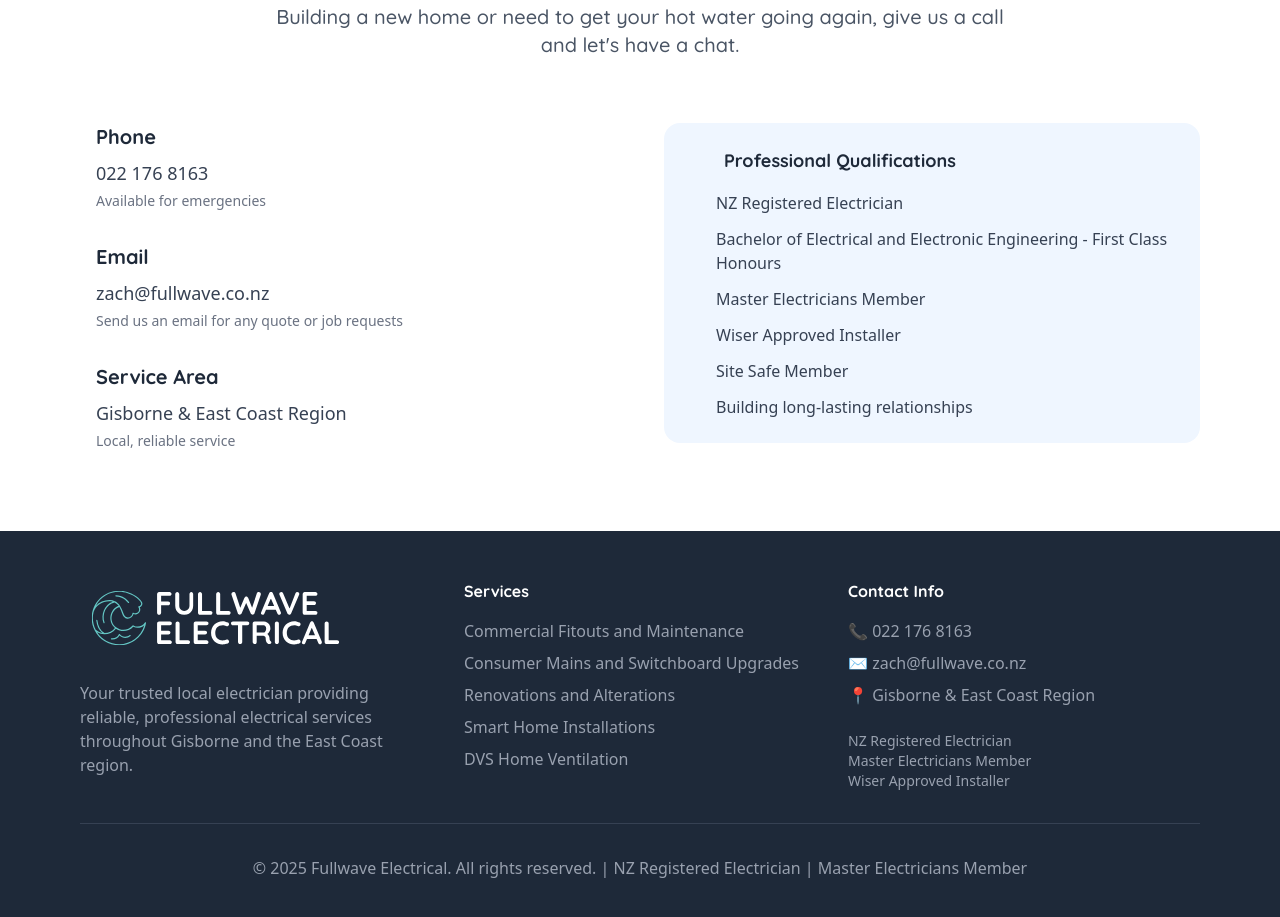
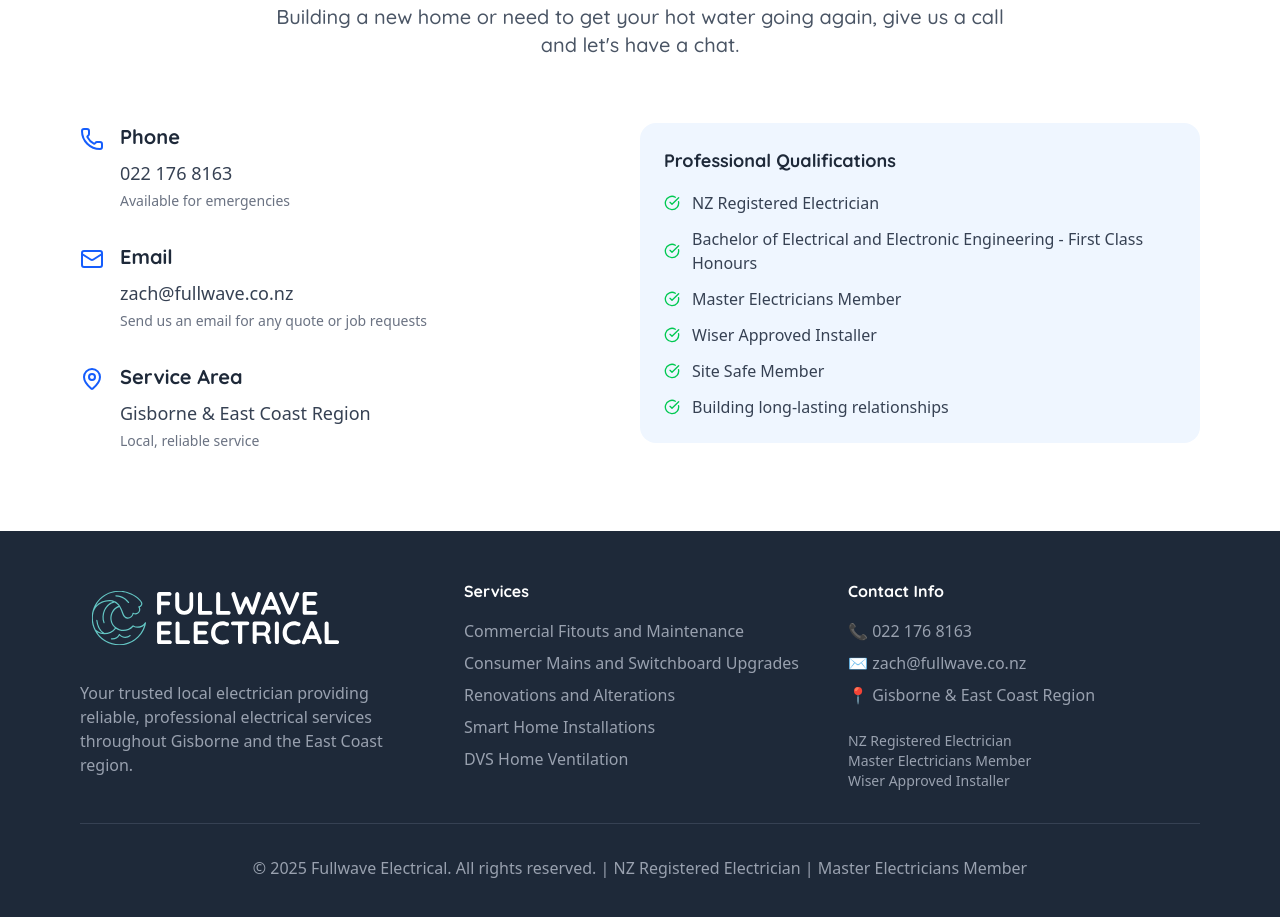
Before and after one commit to jamesmccann/fullwave.co.nz, a website: page index.html in a window 1280 px wide. Shown: the part 2737-3654 px from the top of the page. Drawn offline with nearby package versions, Linux system fonts and the light colour scheme.

Commit message:
fix icons

```diff
--- a/index.html
+++ b/index.html
@@ -112,7 +112,7 @@
                 <p class="quicksand-500 text-xl text-gray-600 max-w-3xl mx-auto">Building a new home or need to get your hot water going again, give us a call and let's have a chat.</p>
             </div>
 
-            <div class="grid md:grid-cols-2 gap-12">
+            <div class="grid md:grid-cols-2">
 							<div class="space-y-8">
 								<div class="flex items-start space-x-4">
 										<div class="flex-shrink-0 mt-1">
@@ -147,9 +147,8 @@
 						</div>
 							<div>
 									<div class="bg-blue-50 rounded-2xl p-6">
-										<div class="flex items-center space-x-3 mb-4">
-												<i data-lucide="award" class="w-6 h-6 text-blue-600"></i>
-												<h4 class="quicksand-700 text-gray-800 text-lg">Professional Qualifications</h4>
+										<div class="flex mb-4">
+											<h4 class="quicksand-700 text-gray-800 text-lg">Professional Qualifications</h4>
 										</div>
 										<ul class="space-y-3 text-gray-700">
 												<li class="flex items-center space-x-3">
@@ -220,6 +219,8 @@
     </footer>
 
     <script>
+				lucide.createIcons();
+
         // Smooth scrolling for navigation links
         document.querySelectorAll('a[href^="#"]').forEach(anchor => {
             anchor.addEventListener('click', function (e) {
@@ -233,9 +234,7 @@
                 }
             });
         });
-    </script>
 
-		<script>
         // Rotating logo with scroll effects
         const logo = document.getElementById('rotating-logo');
 
```
